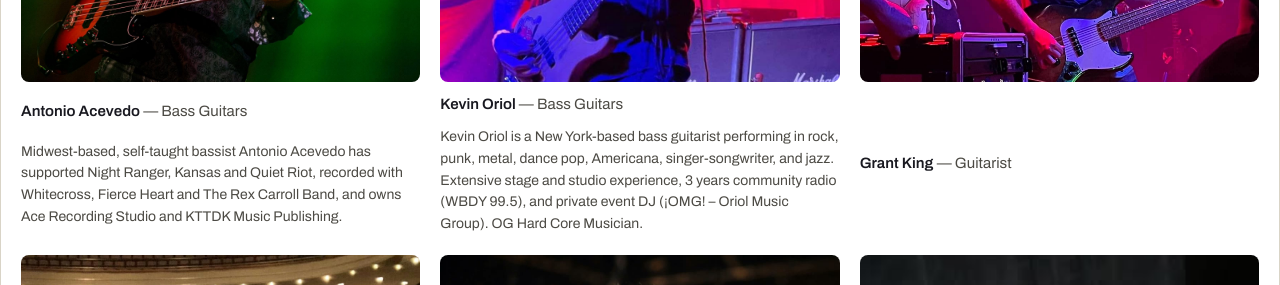
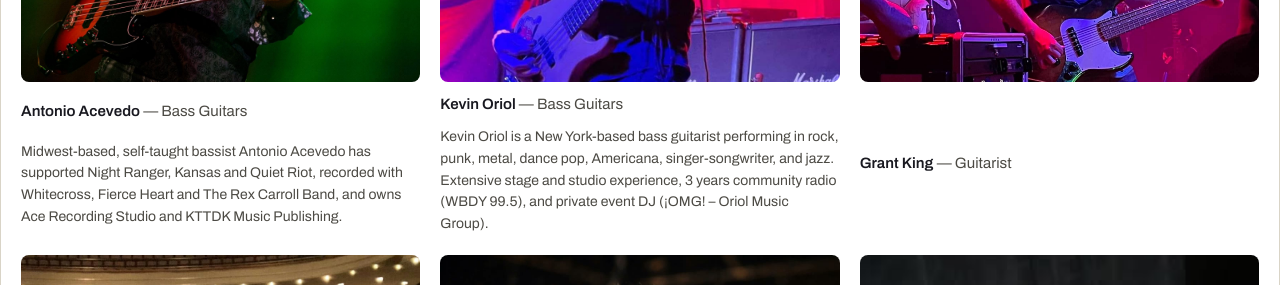
Before and after one commit to RuaaMusic/ruaa-band-site, a plain HTML site: page index.html in a window 1280 px wide. Shown: the part 8920-9205 px from the top of the page. Drawn offline with Linux system fonts and the light colour scheme.

Commit message:
Remove 'OG Hard Core Musician' from Kevin Oriol bio at his request

```diff
--- a/index.html
+++ b/index.html
@@ -814,7 +814,7 @@
             <h3>The Band — Live / Studio</h3>
             <ul class="members">
               <li class="member"><img src="assets/asset-022.jpg" alt="Antonio Acevedo live on stage, playing a sunburst Fender 5-string bass under green stage lights" loading="lazy" /><span><b>Antonio Acevedo</b> — Bass Guitars</span><p class="member-bio">Midwest-based, self-taught bassist Antonio Acevedo has supported Night Ranger, Kansas and Quiet Riot, recorded with Whitecross, Fierce Heart and The Rex Carroll Band, and owns Ace Recording Studio and KTTDK Music Publishing.</p></li>
-              <li class="member"><img src="assets/asset-023.jpg" alt="Kevin Oriol live on stage, playing bass under red and blue lights with Marshall stacks behind him" loading="lazy" /><span><b>Kevin Oriol</b> — Bass Guitars</span><p class="member-bio">Kevin Oriol is a New York-based bass guitarist performing in rock, punk, metal, dance pop, Americana, singer-songwriter, and jazz. Extensive stage and studio experience, 3 years community radio (WBDY 99.5), and private event DJ (¡OMG! – Oriol Music Group). OG Hard Core Musician.</p></li>
+              <li class="member"><img src="assets/asset-023.jpg" alt="Kevin Oriol live on stage, playing bass under red and blue lights with Marshall stacks behind him" loading="lazy" /><span><b>Kevin Oriol</b> — Bass Guitars</span><p class="member-bio">Kevin Oriol is a New York-based bass guitarist performing in rock, punk, metal, dance pop, Americana, singer-songwriter, and jazz. Extensive stage and studio experience, 3 years community radio (WBDY 99.5), and private event DJ (¡OMG! – Oriol Music Group).</p></li>
               <li class="member"><img src="assets/asset-024.jpg" alt="Grant King live on stage under pink and red lights, singing with his guitar in hand" loading="lazy" /><span><b>Grant King</b> — Guitarist</span></li>
               <li class="member"><img class="face-frame" src="assets/asset-025.jpg" alt="Kenny Saunders — guitarist and producer, in a concert hall with his guitar strap on" loading="lazy" /><span><b>Kenny Saunders</b> — Guitarist and Producer</span></li>
               <li class="member"><img class="face-frame" src="assets/asset-026.jpg" alt="Studio Hired Gun — RUAA's studio vocalist, long dark hair and beard, warm stage light" loading="lazy" /><span><b>Studio Hired Gun</b> — Vocals</span></li>
```
